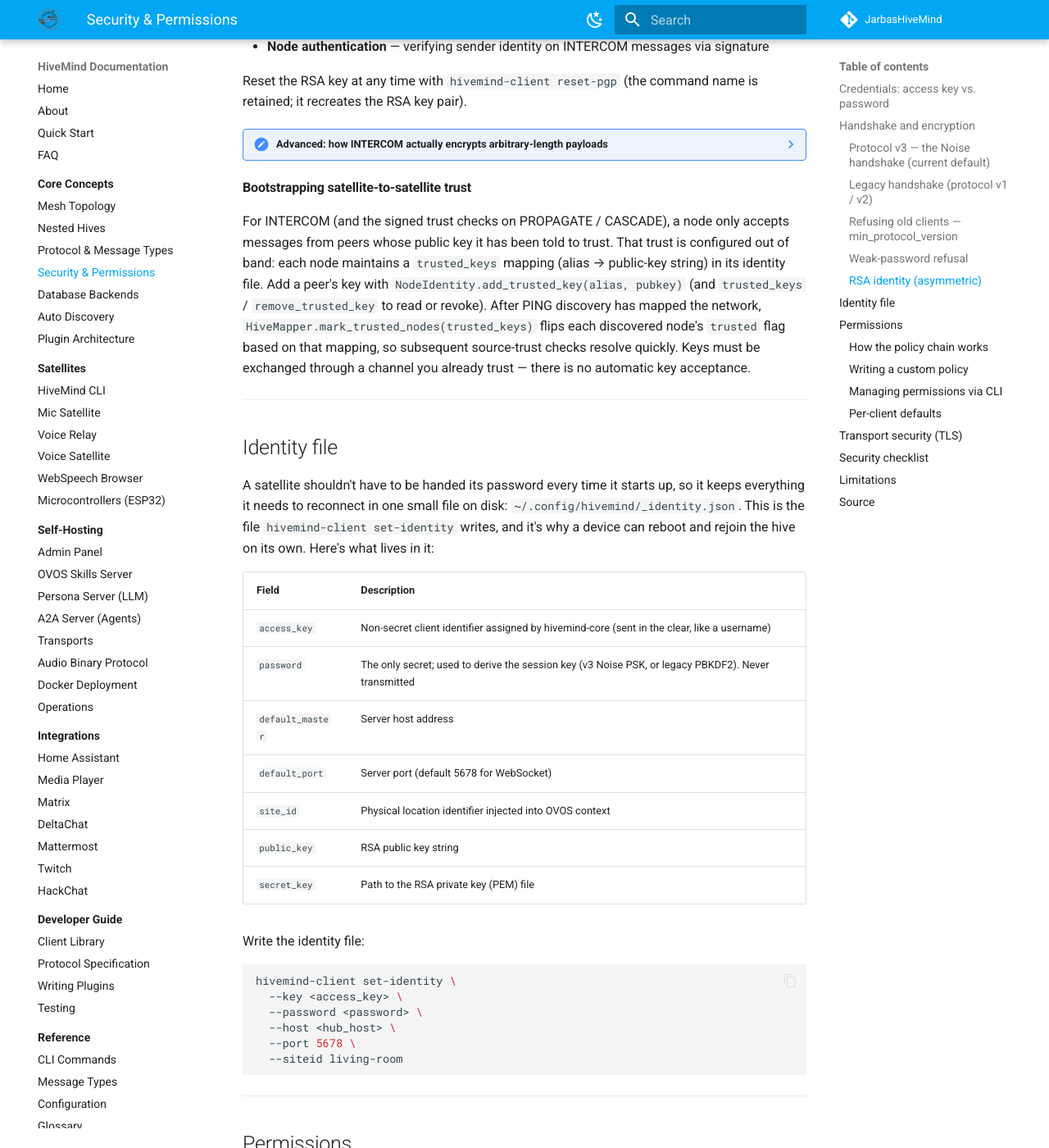
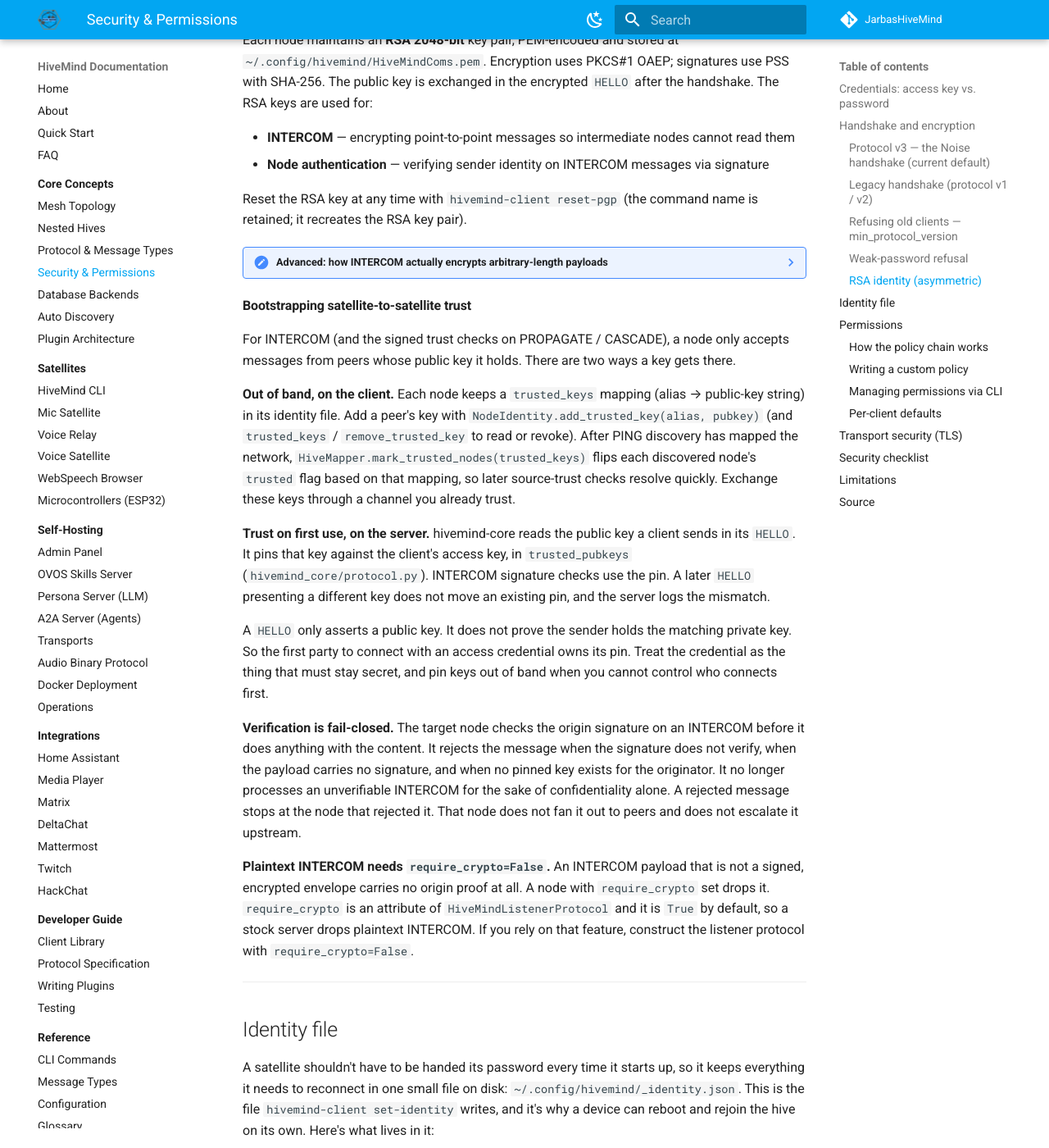
Before and after one commit to JarbasHiveMind/HiveMind-community-docs, an MkDocs documentation site: the page built from docs/concepts/security.md, in a window 1280 px wide and 1400 px high, scrolled down 4826 px. Shown: the whole window at 82% size. Built offline with MkDocs 1.6.1 and Material for MkDocs 9.7.7, drawn with Linux system fonts in a browser that asks for light colours; some of the changed text lies outside the part shown.

Commit message:
docs: document enforced protocol floor, fail-closed INTERCOM, and loop suppression (#12)
Reflects behavior merged into HiveMind-core and hivemind-bus-client.

- protocol floor: the server now checks min_protocol_version again when the
  handshake completes, on the version the client actually performed
  (HiveMind-core #165)
- INTERCOM origin checks are fail-closed, and a rejected frame is dropped
  instead of relayed to peers or escalated upstream (HiveMind-core #166)
- a node with require_crypto (the default) drops plaintext INTERCOM;
  require_crypto=False keeps that feature (HiveMind-core #169)
- mesh flooding: forwarding nodes append a self hop keyed on their public key
  and do not re-forward a message whose route already names them; local
  handling still runs (HiveMind-core #162)
- binary type codes: 0-12 are assigned, 13-31 are unassigned and a receiver
  rejects them as malformed (hivemind-bus-client #145)
- document the trust-on-first-use pin from HELLO alongside the out-of-band
  trusted_keys mapping, with the caveat that a HELLO asserts a key without
  proving possession

Co-authored-by: Claude Opus 4.8 <noreply@anthropic.com>

```diff
--- a/docs/concepts/security.md
+++ b/docs/concepts/security.md
@@ -110,6 +110,8 @@ An alternative v0 path skips the handshake and uses a pre-shared `crypto_key` di
 
 The server will only admit a client that can negotiate at least `min_protocol_version` (config key in `~/.config/hivemind-core/server.json`, **default `2`**). At the default, the oldest JSON-only / no-binary **v0 and v1** clients are refused outright; a v2 client still connects with the legacy binary+handshake path, and a v3 client gets the Noise session. Raise the floor to `3` to require Noise from every client. The `ProtocolVersion` enum is `ZERO`/`ONE` (handshake) / `TWO` (binary) / `THREE` (Noise).
 
+The floor is enforced twice. The server advertises it at connect time. It checks again when the handshake completes, and it judges the version the client actually performed, not the version the client said it supports. A client that can speak v3 but sends a v2 password handshake against a floor of `3` is refused. Earlier releases let that client in and ignored the raised floor. At the default floor of `2` the same rule refuses a legacy v1 pubkey handshake.
+
 ### Weak-password refusal
 
 Because the password is the only secret and its verifier is offline-crackable, `poorman_handshake` **refuses guessable passwords** (`WeakPasswordError`). It estimates guess-resistance with [zxcvbn](https://github.com/dropbox/zxcvbn) and rejects anything below `min_password_bits` (default **40 bits** — enough to reject `Password123!`, `correct_password`, or the xkcd `Tr0ub4dour&3`, while real passphrases pass).
@@ -142,7 +144,17 @@ Reset the RSA key at any time with `hivemind-client reset-pgp` (the command name
 
 #### Bootstrapping satellite-to-satellite trust
 
-For INTERCOM (and the signed trust checks on PROPAGATE / CASCADE), a node only accepts messages from peers whose public key it has been told to trust. That trust is configured out of band: each node maintains a `trusted_keys` mapping (alias → public-key string) in its identity file. Add a peer's key with `NodeIdentity.add_trusted_key(alias, pubkey)` (and `trusted_keys` / `remove_trusted_key` to read or revoke). After PING discovery has mapped the network, `HiveMapper.mark_trusted_nodes(trusted_keys)` flips each discovered node's `trusted` flag based on that mapping, so subsequent source-trust checks resolve quickly. Keys must be exchanged through a channel you already trust — there is no automatic key acceptance.
+For INTERCOM (and the signed trust checks on PROPAGATE / CASCADE), a node only accepts messages from peers whose public key it holds. There are two ways a key gets there.
+
+**Out of band, on the client.** Each node keeps a `trusted_keys` mapping (alias → public-key string) in its identity file. Add a peer's key with `NodeIdentity.add_trusted_key(alias, pubkey)` (and `trusted_keys` / `remove_trusted_key` to read or revoke). After PING discovery has mapped the network, `HiveMapper.mark_trusted_nodes(trusted_keys)` flips each discovered node's `trusted` flag based on that mapping, so later source-trust checks resolve quickly. Exchange these keys through a channel you already trust.
+
+**Trust on first use, on the server.** hivemind-core reads the public key a client sends in its `HELLO`. It pins that key against the client's access key, in `trusted_pubkeys` (`hivemind_core/protocol.py`). INTERCOM signature checks use the pin. A later `HELLO` presenting a different key does not move an existing pin, and the server logs the mismatch.
+
+A `HELLO` only asserts a public key. It does not prove the sender holds the matching private key. So the first party to connect with an access credential owns its pin. Treat the credential as the thing that must stay secret, and pin keys out of band when you cannot control who connects first.
+
+**Verification is fail-closed.** The target node checks the origin signature on an INTERCOM before it does anything with the content. It rejects the message when the signature does not verify, when the payload carries no signature, and when no pinned key exists for the originator. It no longer processes an unverifiable INTERCOM for the sake of confidentiality alone. A rejected message stops at the node that rejected it. That node does not fan it out to peers and does not escalate it upstream.
+
+**Plaintext INTERCOM needs `require_crypto=False`.** An INTERCOM payload that is not a signed, encrypted envelope carries no origin proof at all. A node with `require_crypto` set drops it. `require_crypto` is an attribute of `HiveMindListenerProtocol` and it is `True` by default, so a stock server drops plaintext INTERCOM. If you rely on that feature, construct the listener protocol with `require_crypto=False`.
 
 ---
 
@@ -359,7 +371,8 @@ internet call for very different care.
 
 - Security is proportional to password entropy. Weak passwords are the primary attack surface — which is why `poorman_handshake` refuses guessable ones (see [Weak-password refusal](#weak-password-refusal)).
 - Without TLS, a network observer can see the encrypted ciphertext and connection metadata but not payload content. TLS adds metadata-hiding defence-in-depth; it is not required for confidentiality.
-- INTERCOM authentication requires both nodes to have pre-exchanged public keys through a trusted channel.
+- INTERCOM authentication needs the receiver to hold the sender's public key, either exchanged through a trusted channel or pinned from the sender's first `HELLO`. A message it cannot verify is dropped, not delivered.
+- A pin taken from a `HELLO` is only as good as the access credential that carried it. The first party to connect with that credential owns the pin.
 
 ---
 
```
Also changed, not shown: docs/concepts/mesh.md (+4 -0 lines), docs/concepts/protocol.md (+4 -0 lines), docs/developers/protocol-spec.md (+5 -3 lines), docs/faq.md (+9 -0 lines), docs/reference/message-types.md (+4 -0 lines).
